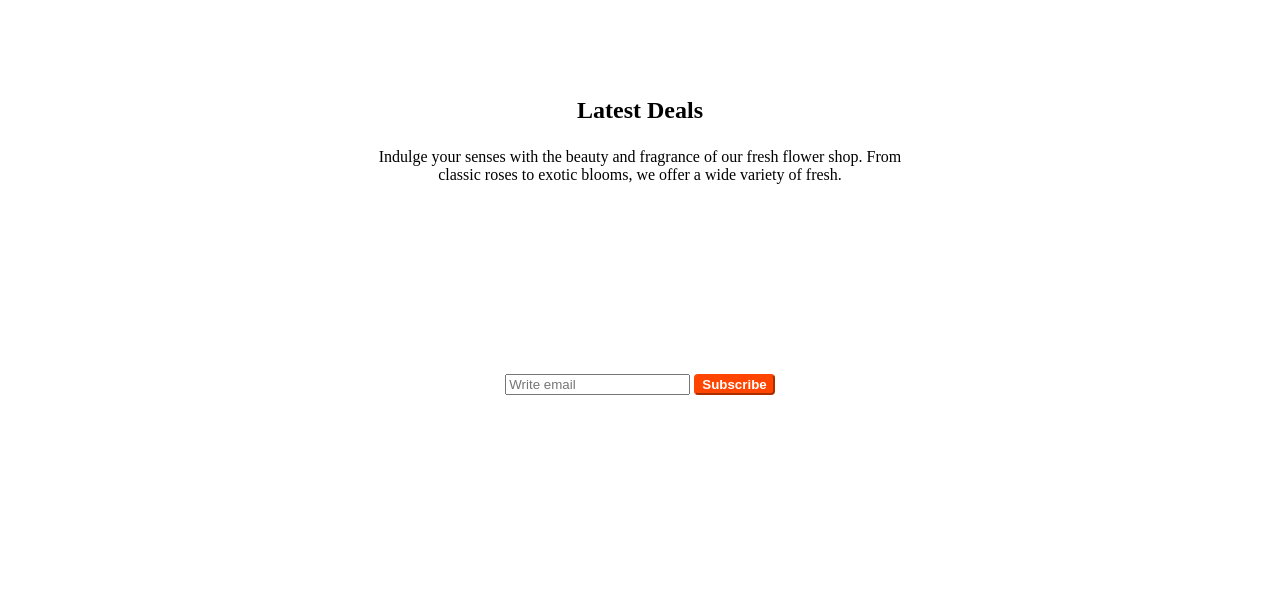
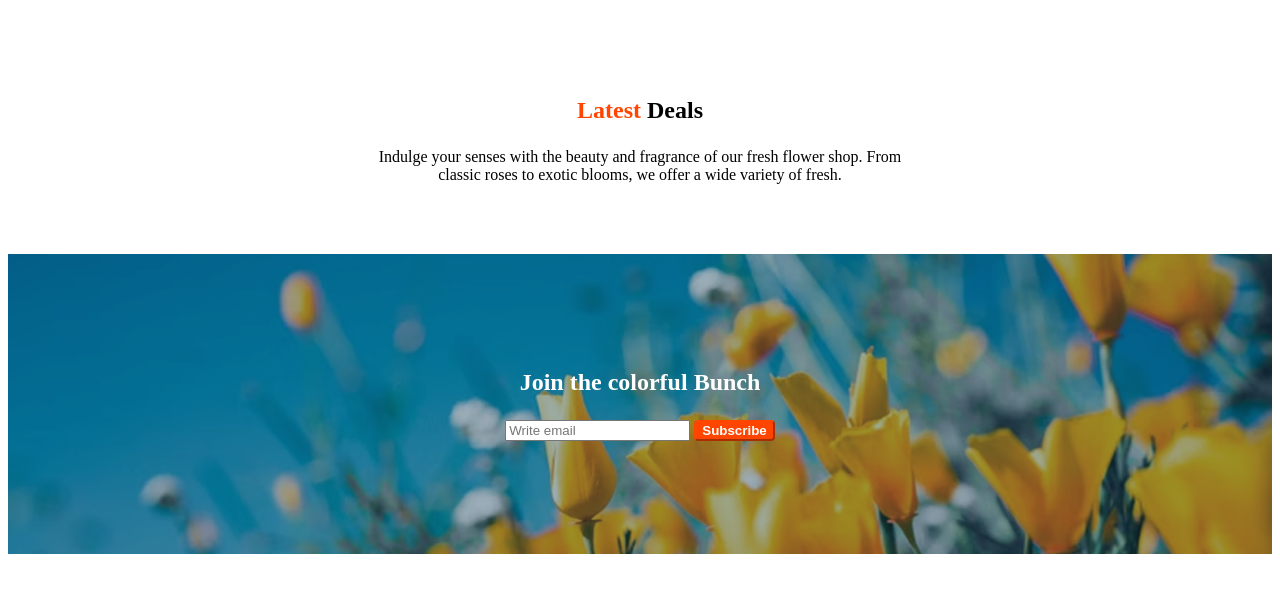
Before and after one commit to tanv-web/programming-hero, a plain HTML site: page assignment-2/index.html in a window 1280 px wide. Shown: the part 1958-2562 px from the top of the page. Drawn offline with Linux system fonts and the light colour scheme.

Commit message:
commit-3

```diff
--- a/assignment-2/index.html
+++ b/assignment-2/index.html
@@ -100,7 +100,7 @@
         </section>
 
         <section class="deals">
-           <h3>Latest Deals</h3>
+           <h3><span>Latest</span>Deals</h3>
            <p>Indulge your senses with the beauty and fragrance of our fresh flower shop. From <br> classic roses to exotic blooms, we offer a wide variety of fresh.</p>
         </section>
 
--- a/assignment-2/styles/styles.css
+++ b/assignment-2/styles/styles.css
@@ -137,7 +137,7 @@
     display: block;
     text-align: center;
     margin-bottom: 100px;
-    background-image: url(assets/news-letter-bg.png);
+    background-image: url(/assignment-2/assets/news-letter-bg.png);
     background-size: cover;
     height: 300px;
 }
@@ -182,9 +182,15 @@ footer nav {
 .deals {
     display: block;
     text-align: center;
+    margin-bottom: 70px;
 }
 
 .deals h3 {
     font-size: x-large;
     font-weight: bolder;
 }
+
+.deals span {
+    color: orangered;
+    padding-right: 6px;
+}
```
